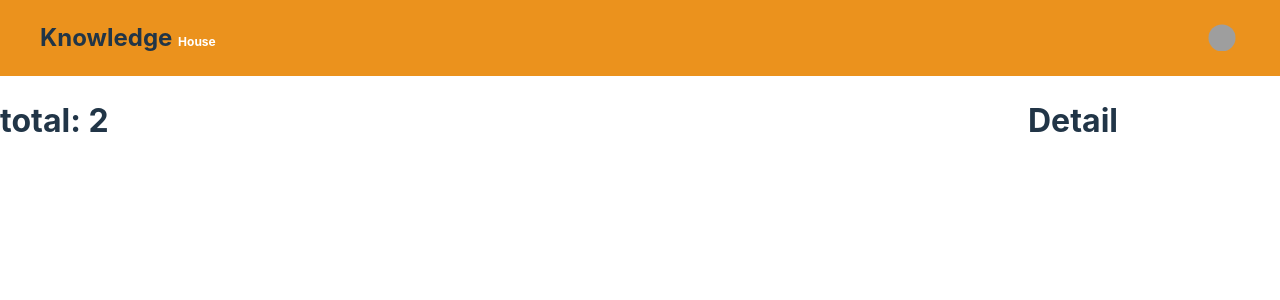
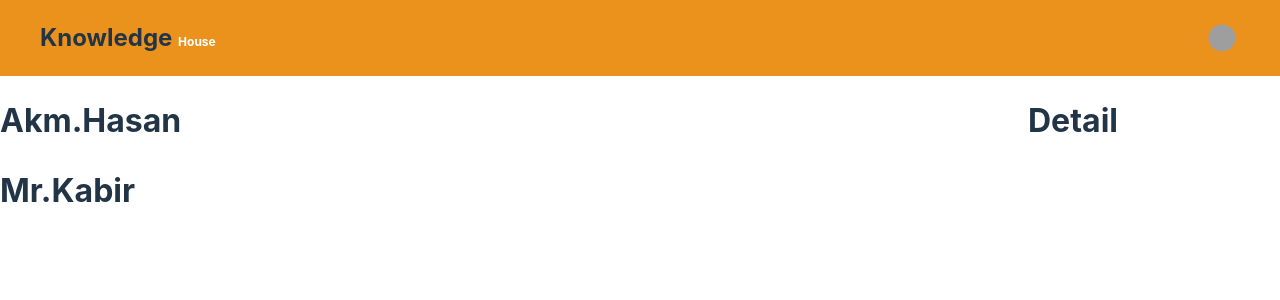
Before and after one commit to Ak-Rakib/knowledge-house, a React (Vite) app: page / in a window 1280 px wide. Shown: the top 300 px of the page. Built offline with nearby package versions, Linux system fonts and the light colour scheme; grey boxes are pictures that could not be loaded.

Commit message:
loader data are showing using props

```diff
--- a/src/Components/Blog/Blog.jsx
+++ b/src/Components/Blog/Blog.jsx
@@ -1,4 +1,5 @@
 import React, { useEffect, useState } from 'react';
+import Cart from '../Cart/Cart';
 import './Blog.css';
 
 const Blog = () => {
@@ -13,7 +14,12 @@ const Blog = () => {
     return (
         <div className='blog-container'>
             <div className="main-blog">
-                <h1>total: {info.length}</h1>
+                {
+                    info.map(i => <Cart
+                        key={i.id}
+                        i = {i}
+                    ></Cart>)
+                }
             </div>
             <div className="blog-detail">
                 <h1>Detail</h1>
--- /dev/null
+++ b/src/Components/Cart/Cart.jsx
@@ -0,0 +1,13 @@
+import React from 'react';
+import './Cart.css';
+
+const Cart = (props) => {
+    const {name} = props.i;
+    return (
+        <div>
+            <h1>{name}</h1>
+        </div>
+    );
+};
+
+export default Cart;
```
Also changed, not shown: src/Components/Cart/Cart.css (added).
